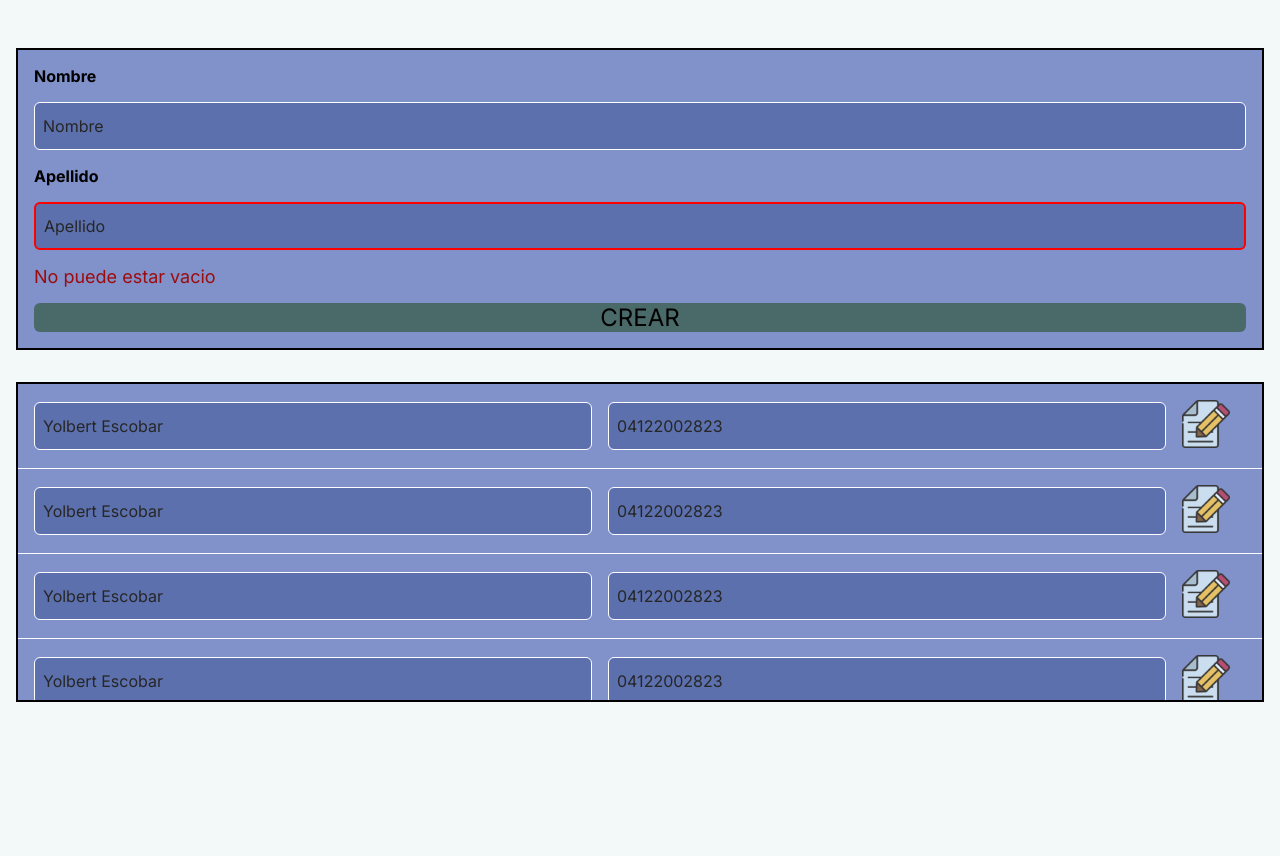
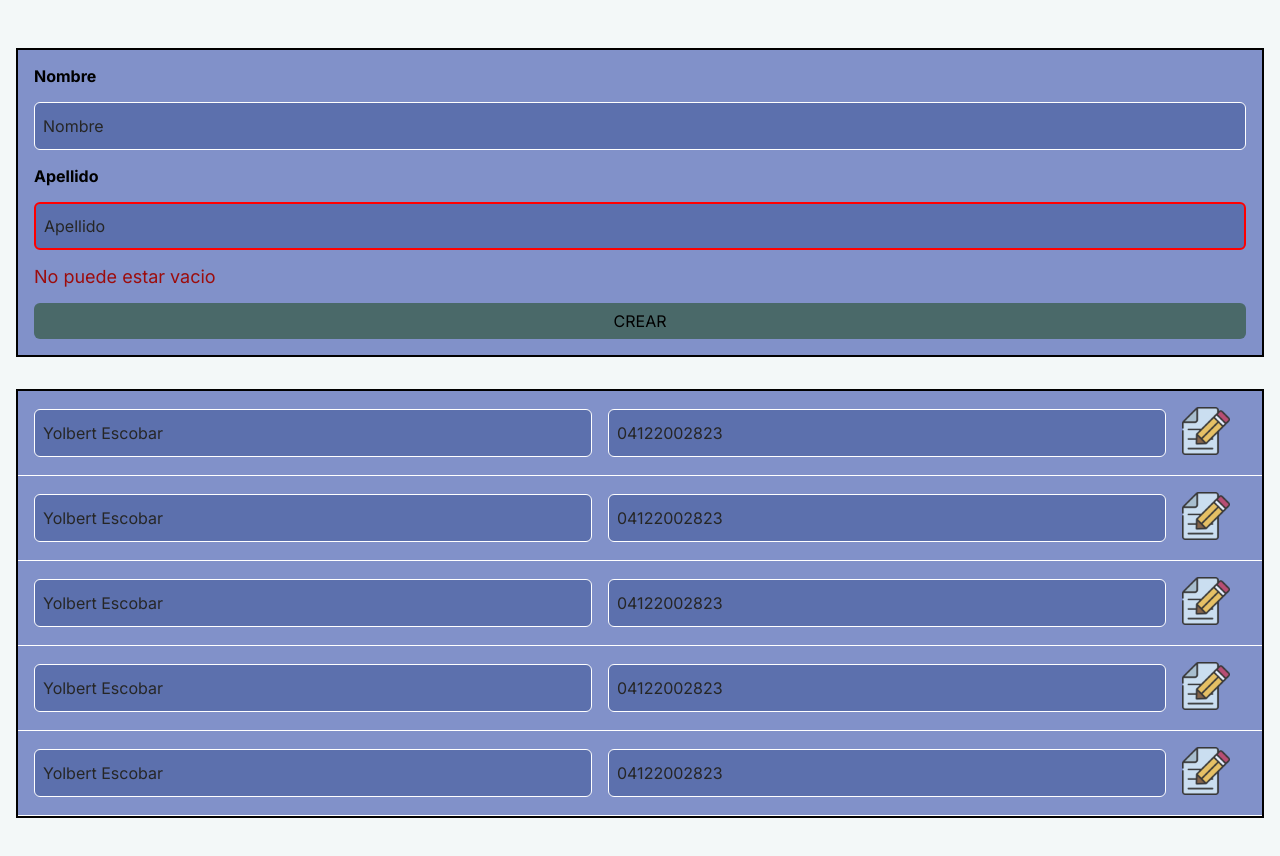
Before and after one commit to Yolbert-dev/Lista_de_contacto, a plain HTML site: page index.html in a window 1280 px wide. Before the commit the page ends 800 px from the top, so only its background shows below. Drawn offline with Linux system fonts and the light colour scheme.

Commit message:
modificano btn

```diff
--- a/index.css
+++ b/index.css
@@ -47,16 +47,17 @@ body {
 }
 #form-btn {
 	background-color: rgb(74, 105, 105);
-	font-size: 1.5rem;
+	font-size: 1rem;
 	border-radius: 0.375rem;
 	cursor: pointer;
+	padding: 0.5rem;
 }
 
 /* style ul */
 
 #task-list {
 	margin-top: 2rem;
-	height: 20rem;
+	flex: 1;
 	overflow: auto;
 	width: 100%;
 	list-style: none;
```
